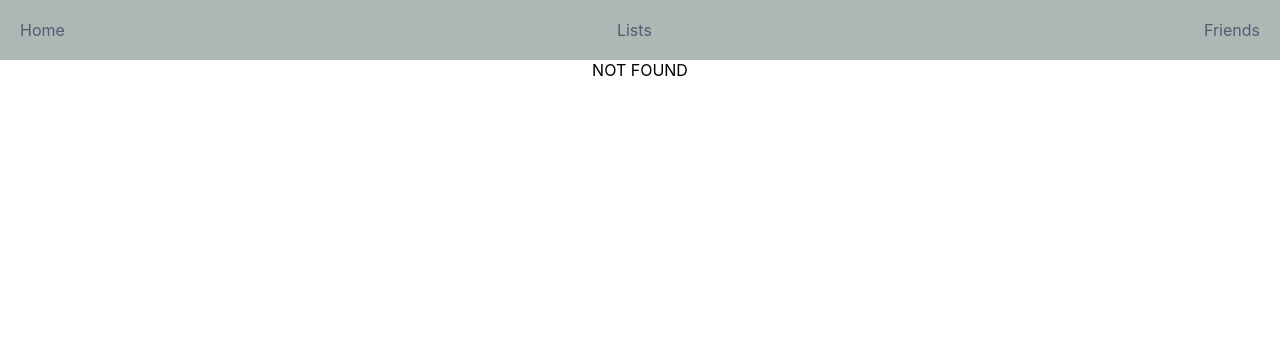
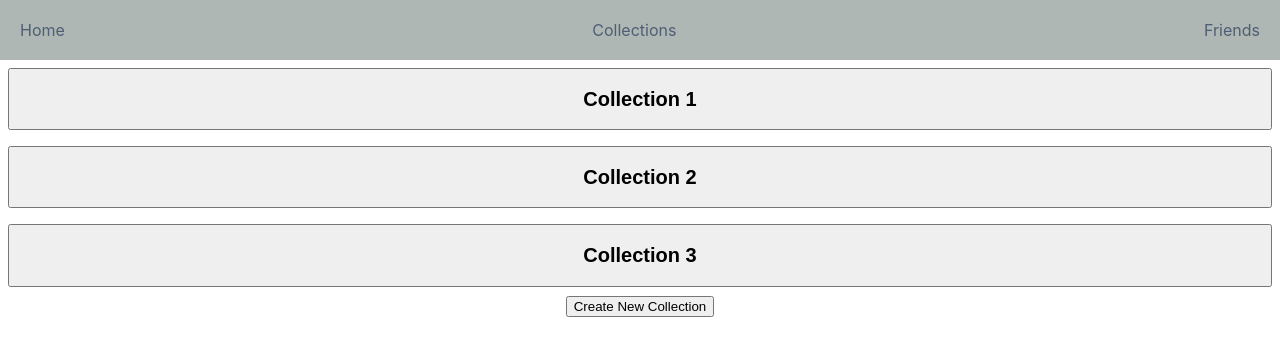
Before and after one commit to wonhakchoi/Epic-Project-Group, a React (Create React App) app in the folder client/: page /collections in a window 1280 px wide. Before the commit this address had no page. Shown: the top 356 px of the page. Built offline with nearby package versions, Linux system fonts and the light colour scheme.

Commit message:
refactored names for better clarity

```diff
--- a/client/package.json
+++ b/client/package.json
@@ -14,6 +14,7 @@
     "react-router-dom": "^6.11.2",
     "react-scripts": "5.0.1",
     "redux": "^4.2.1",
+    "uuid": "^9.0.0",
     "web-vitals": "^2.1.4"
   },
   "scripts": {
--- a/client/src/App.js
+++ b/client/src/App.js
@@ -3,7 +3,7 @@ import { BrowserRouter, Routes, Route } from "react-router-dom";
 import NavigationBar from "./components/NavigationBar";
 import Home from "./pages/Home";
 import NotFound from "./pages/NotFound";
-import ResLists from "./pages/ResLists";
+import Collections from "./pages/Collections";
 import Friends from "./pages/Friends";
 
 function App() {
@@ -13,7 +13,7 @@ function App() {
                 <NavigationBar />
                 <Routes>
                     <Route exact path="/" element={<Home />}></Route>
-                    <Route path={"/lists"} element={<ResLists />}></Route>
+                    <Route path={"/collections"} element={<Collections />}></Route>
                     <Route path={"/friends"} element={<Friends />}></Route>
                     <Route path="/*" element={<NotFound />}></Route>
                 </Routes>
--- a/client/src/components/NavigationBar.js
+++ b/client/src/components/NavigationBar.js
@@ -8,8 +8,8 @@ const NavigationBar = () => {
             <Link to="/" className="navigation-link">
                 Home
             </Link>
-            <Link to="/lists" className="navigation-link">
-                Lists
+            <Link to={"/collections"} className="navigation-link">
+                Collections
             </Link>
             <Link to={"/friends"} className="navigation-link">
                 Friends
--- a/client/src/components/Restaurant.css
+++ b/client/src/components/Restaurant.css
@@ -29,7 +29,7 @@
   font-weight: bold; /* Font weight for rating */
 }
 
-.add-to-list-button {
+.add-to-collection-button {
   padding: 0.5rem 1rem;
   font-size: 1rem;
   background-color: #1e9e7a;
@@ -39,6 +39,6 @@
   cursor: pointer;
 }
 
-.add-to-list-button:hover {
+.add-to-collection-button:hover {
   background-color: #09745f;
 }
--- a/client/src/components/Restaurant.js
+++ b/client/src/components/Restaurant.js
@@ -4,7 +4,7 @@ import "./Restaurant.css"; // Import the CSS file for styling
 const Restaurant = ({ restaurant }) => {
   const { name, description, location, openingHours, rating } = restaurant;
 
-  const handleAddToList = () => {
+  const handleAddToCollection = () => {
     console.log("Add to My List clicked!", name);
   }
 
@@ -21,7 +21,7 @@ const Restaurant = ({ restaurant }) => {
       <p className="info">
         Rating: <span className="rating">{rating}</span>
       </p>
-      <button className="add-to-list-button" onClick={handleAddToList}>
+      <button className="add-to-collection-button" onClick={handleAddToCollection}>
         Add to My List
       </button>
     </div>
--- a/client/src/components/RestaurantList.js
+++ /dev/null
@@ -1,17 +0,0 @@
-import "./RestaurantList.css"
-
-// Component for each Restaurant List Card
-export default function RestaurantList({listDetails}) {
-    function handleButtonClick() {
-        console.log(listDetails.name + " button clicked!")
-    }
-    return (
-        // TODO: display images in the background and make it a nice grid
-        <div className={"resList-card"}>
-            <button className={"resList-button"} onClick={handleButtonClick}>
-                <h2 className={"resList-title"}> {listDetails.name} </h2>
-            </button>
-        </div>
-
-    )
-}
--- a/client/src/components/RestaurantList.css
+++ b/client/src/components/collections/Collection.css
@@ -1,13 +1,13 @@
-.resList-card {
+.collection-card {
     display: block;
     padding: 0.5rem;
 }
-.resList-button {
+.collection-button {
     display: inline;
     width: 100%;
 }
 
-#add-list-button {
+#add-new-collection-button {
     position: fixed;
     bottom: 20px;
     right: 20px;
@@ -20,6 +20,6 @@
     cursor: pointer;
 }
 
-#add-list-button:hover {
+#add-new-collection-button:hover {
     background-color: #45a049;
 }
--- /dev/null
+++ b/client/src/components/collections/Collection.js
@@ -0,0 +1,17 @@
+import "./Collection.css"
+
+// Component for each Restaurant List Card
+export default function Collection({collectionDetails: collectionDetails}) {
+    function handleButtonClick() {
+        console.log(collectionDetails.name + " button clicked!")
+    }
+    return (
+        // TODO: display images in the background and make it a nice grid
+        <div className={"collection-card"}>
+            <button className={"collection-button"} onClick={handleButtonClick}>
+                <h2 className={"collection-title"}> {collectionDetails.name} </h2>
+            </button>
+        </div>
+
+    )
+}
--- /dev/null
+++ b/client/src/pages/Collections.js
@@ -0,0 +1,32 @@
+import {useState} from "react";
+import "../components/collections/Collection.css"
+import Collection from "../components/collections/Collection";
+
+const {v4: uuid} = require('uuid');
+
+// Some sample data, this will need to be stored in database later
+const sampleCollections = [{name: "Collection 1"}, {name: "Collection 2"}, {name: "Collection 3"}]
+
+// Page for displaying all the user made collections of restaurants
+export default function Collections() {
+    const [collections, setCollections] = useState(sampleCollections);
+
+    function handleAddCollection() {
+        setCollections([
+            ...collections, {name: ("Collection")}
+        ])
+    }
+
+    const displayCollections = collections.map(collection =>
+        <Collection collectionDetails={collection} key={uuid()}/>)
+
+    return (
+        <div>
+            {displayCollections}
+            <button onClick={() => handleAddCollection()}>
+                Create New Collection
+            </button>
+        </div>
+    )
+
+}
--- a/client/src/pages/ResLists.js
+++ /dev/null
@@ -1,36 +0,0 @@
-import {useState} from "react";
-import RestaurantList from "../components/RestaurantList";
-import "../components/RestaurantList.css"
-
-// Some sample data, this will need to be stored in database later
-const initialResLists = [{name: "List1"}, {name: "List2"}, {name: "List3"}]
-
-// Page for displaying all the user made lists of restaurants
-export default function ResLists() {
-    const [resLists, setResLists] = useState(initialResLists);
-    const [listNumber, setListNumber] = useState(initialResLists.length + 1)
-
-    function handleAddResList() {
-
-        setListNumber(
-            listNumber + 1
-        )
-        setResLists([
-            ...resLists, {name: ("List" + listNumber)}
-        ])
-
-    }
-
-    const displayResLists = resLists.map(resList =>
-        <RestaurantList listDetails={resList} key={resList.name}/>)
-
-    return (
-        <div id={"list-container"}>
-            {displayResLists}
-            <button id={"add-list-button"} onClick={()=>handleAddResList()}>
-                Add New List
-            </button>
-        </div>
-    )
-
-}
```
Also changed, not shown: 1 other file (tests, documents, lock files or other folders).
